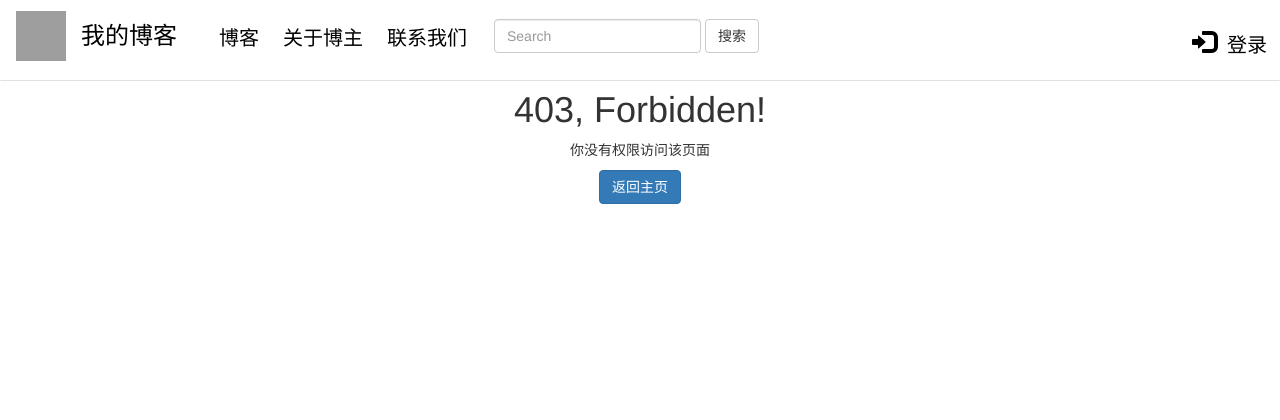
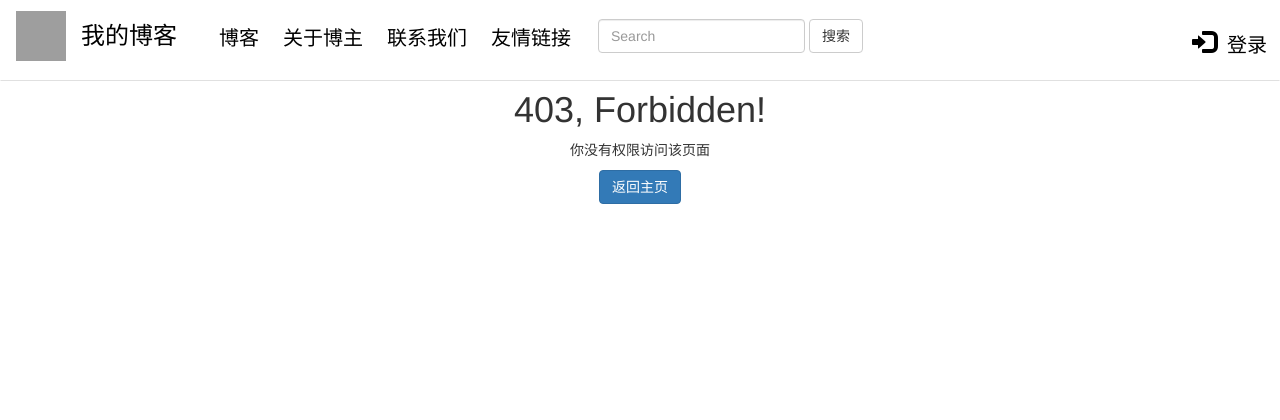
Before and after one commit to Anthony88888/curryblog, a Django app: template blog/templates/blog/403.html in a window 1280 px wide. Shown: the top 420 px of the page. Run offline with Django 3.2, Linux system fonts and the light colour scheme; the template is opened without the code that fills it, so the values that code supplies are empty; some libraries are stand-ins or nearby versions; grey boxes are pictures that could not be loaded.

Commit message:
add something

```diff
--- a/blog/templates/blog/base.html
+++ b/blog/templates/blog/base.html
@@ -41,6 +41,7 @@
                 <li class="active"><a href="/blog/">博客</a></li>
                 <li><a href="#">关于博主</a></li>
                 <li><a href="#">联系我们</a></li>
+                <li><a href="#">友情链接</a></li>
               </ul>
               <form class="navbar-form navbar-left" action="{% url 'blog:blog_search' %}" method="get">
                 <div class="form-group">
```
Also changed, not shown: 1 other file.
